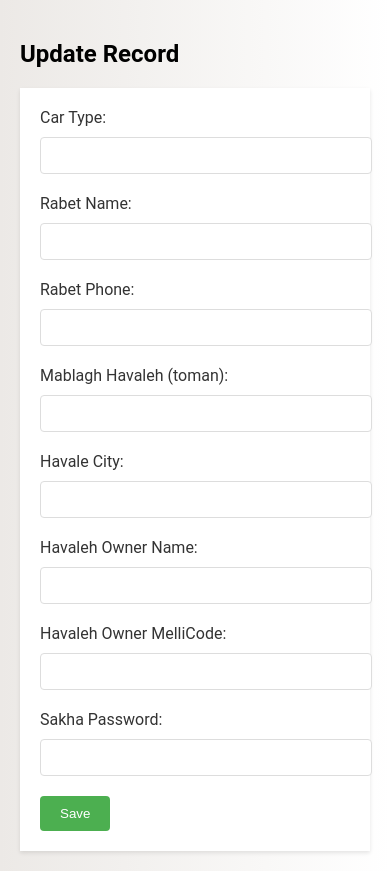
After one commit to tohid1997/car-selling-project, a Flask app: page /first_info/search_complete/update_record in a window 390 px wide. The commit adds this page. Run offline with Flask 3, Linux system fonts and the light colour scheme; data that the repository does not hold is empty; some libraries are stand-ins or nearby versions.

Commit message:
compele3

```diff
--- a/flaskapp.py
+++ b/flaskapp.py
@@ -124,6 +124,48 @@ def search():
     results = cursor.fetchall()
     return render_template('search_results.html', results=results)
 
+# @app.route('/first_info/search_complete/update_record', methods=['GET'])
+# def update_record():
+#     record_id = request.form.get('record_id')
+#     # Fetch the record details using the record_id
+#     cursor.execute("""SELECT * FROM "first_info" WHERE "first_info"."Darkhast_number" = %s""", (record_id,))
+#     record = cursor.fetchone()
+#     print(record)
+
+#     # Render a template to show the record details and allow updates
+#     return render_template('update_record.html', record=record)
+
+@app.route('/first_info/search_complete/update_record', methods=['GET', 'POST'])
+def update_record():
+    record_id = request.form.get('record_id')
+    cursor.execute("""SELECT * FROM "first_info" WHERE "Darkhast_number" = %s""", (record_id,))
+    record = cursor.fetchone()
+
+    return render_template('update_record.html', record=record)
+
+
+@app.route('/first_info/search_complete/save_update', methods=['POST'])
+def save_update():
+    record_id = request.form.get('record_id')
+    car_type = request.form.get('car_type')
+    rabet_name = request.form.get('rabet_name')
+    rabet_phone = request.form.get('rabet_phone')
+    mablagh_havaleh = request.form.get('mablagh_havaleh')
+    havale_city = request.form.get('havale_city')
+    havaleh_owner_name = request.form.get('havaleh_owner_name')
+    havaleh_owner_mellicode = request.form.get('havaleh_owner_mellicode')
+    sakha_password = request.form.get('sakha_password')
+
+    cursor.execute("""
+        UPDATE first_info
+        SET "Car_type" = %s, "Rabet_Name" = %s, "Rabet_Phone" = %s, "Mablagh_Havaleh(toman)" = %s, "Havale_City" = %s, "Havaleh_Owner_Name" = %s, "Havaleh_Owner_MelliCode" = %s, "Sakha_Password" = %s
+        WHERE "Darkhast_number" = %s
+    """, (car_type, rabet_name, rabet_phone, mablagh_havaleh, havale_city, havaleh_owner_name, havaleh_owner_mellicode, sakha_password, record_id))
+    conn.commit()
+
+    return redirect(url_for('first_info'))
+
+
 
 
 
--- /dev/null
+++ b/templates/update_record.html
@@ -0,0 +1,68 @@
+<!DOCTYPE html>
+<html lang="en">
+<head>
+    <meta name="viewport" content="width=device-width, initial-scale=1.0">
+    <title>Update Record</title>
+    <style>
+        body {
+            font-family: 'Roboto', sans-serif;
+            margin: 0;
+            padding: 20px;
+            background: linear-gradient(to right, #ece9e6, #ffffff);
+        }
+        form {
+            background-color: #fff;
+            padding: 20px;
+            box-shadow: 0 2px 4px rgba(0, 0, 0, 0.1);
+            max-width: 600px;
+            margin: auto;
+        }
+        label {
+            display: block;
+            margin-bottom: 10px;
+            color: #333;
+        }
+        input[type="text"], input[type="number"] {
+            width: 100%;
+            padding: 10px;
+            margin-bottom: 20px;
+            border: 1px solid #ddd;
+            border-radius: 4px;
+        }
+        button {
+            padding: 10px 20px;
+            background-color: #4CAF50;
+            color: white;
+            border: none;
+            border-radius: 4px;
+            cursor: pointer;
+        }
+        button:hover {
+            background-color: #45a049;
+        }
+    </style>
+</head>
+<body>
+    <h2>Update Record</h2>
+    <form action="{{ url_for('save_update') }}" method="post">
+        <input type="hidden" name="record_id" value="{{ record[1] }}">
+        <label for="car_type">Car Type:</label>
+        <input type="text" id="car_type" name="car_type" value="{{ record[0] }}">
+        <label for="rabet_name">Rabet Name:</label>
+        <input type="text" id="rabet_name" name="rabet_name" value="{{ record[2] }}">
+        <label for="rabet_phone">Rabet Phone:</label>
+        <input type="text" id="rabet_phone" name="rabet_phone" value="{{ record[3] }}">
+        <label for="mablagh_havaleh">Mablagh Havaleh (toman):</label>
+        <input type="number" id="mablagh_havaleh" name="mablagh_havaleh" value="{{ record[4] }}">
+        <label for="havale_city">Havale City:</label>
+        <input type="text" id="havale_city" name="havale_city" value="{{ record[5] }}">
+        <label for="havaleh_owner_name">Havaleh Owner Name:</label>
+        <input type="text" id="havaleh_owner_name" name="havaleh_owner_name" value="{{ record[6] }}">
+        <label for="havaleh_owner_mellicode">Havaleh Owner MelliCode:</label>
+        <input type="text" id="havaleh_owner_mellicode" name="havaleh_owner_mellicode" value="{{ record[7] }}">
+        <label for="sakha_password">Sakha Password:</label>
+        <input type="text" id="sakha_password" name="sakha_password" value="{{ record[8] }}">
+        <button type="submit">Save</button>
+    </form>
+</body>
+</html>
```
Also changed, not shown: templates/search_results.html (+75 -14 lines).
